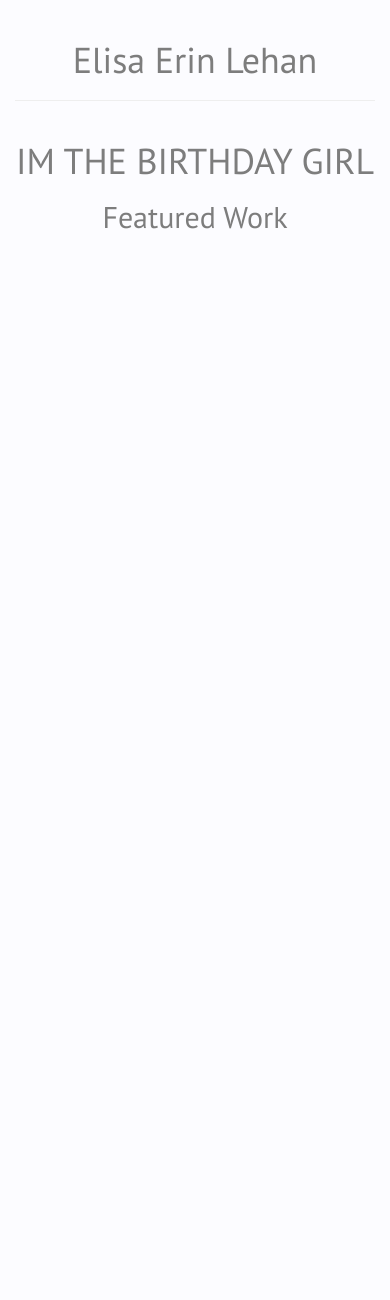
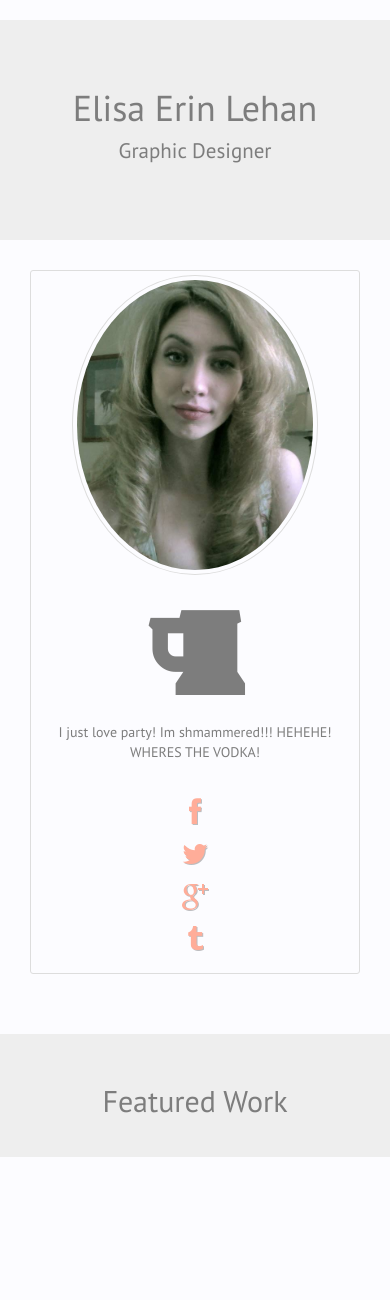
Before and after one commit to goldhand/art-portfolio, a Django app: template art-portfolio/templates/pages/home.html in a window 390 px wide. Shown: the part 97-1397 px from the top of the page. Before the commit the page ends 326 px from the top, so only its background shows below. Run offline with Django 3.2, Linux system fonts and the light colour scheme; the template is opened without the code that fills it, so the values that code supplies are empty; some libraries are stand-ins or nearby versions.

Commit message:
adds home designs

```diff
--- a/art-portfolio/templates/base.html
+++ b/art-portfolio/templates/base.html
@@ -85,7 +85,15 @@
 
       </div>
     </div>
+<div class="jumbotron">
+  <div class="container">
+<div class="page-header">
+<h1 class="center-text">{% block page_title %}{% endblock page_title %}</h1>
 
+<p class="lead center-text">{% block page_description %}{% endblock page_description %}</p>
+</div>
+</div>
+</div>
     <div class="container">
 
       {% if messages %}
@@ -93,10 +101,6 @@
               <div class="alert {% if message.tags %}alert-{{ message.tags }}"{% endif %}>{{ message }}</div>
           {% endfor %}
       {% endif %}
-
-<h1 class="center-text">{% block page_title %}{% endblock page_title %}</h1>
-<hr>
-<p class="lead center-text">{% block page_description %}{% endblock page_description %}</p>
 <div class="center-div center-text">
     {% block breadcrumb %}{% endblock breadcrumb %}
 </div>
--- a/art-portfolio/templates/pages/home.html
+++ b/art-portfolio/templates/pages/home.html
@@ -1,13 +1,49 @@
 {% extends "base.html" %}
-{% load thumbnail %}
+{% load thumbnail staticfiles %}
 
 {% block page_title %}Elisa Erin Lehan{% endblock page_title %}
+{% block page_description %}Graphic Designer{% endblock page_description %}
+{% block content %}
 
-{% block content %}
-<h1 class="center-text">IM THE BIRTHDAY GIRL</h1>
-<!-- Fade Slider -->
-        <div class="col-sm-12">
-          <h2 class="center-text">Featured Work</h2>
+
+                <div class="col-md-4 col-md-offset-4">
+                  <div class="thumbnail">
+
+                    <img src="{% static 'img/elisa_erin.jpg' %}" alt="" class="img-circle img-thumbnail img-responsive" style="max-height: 300px;">
+
+                    <div class="caption center-text">
+                      <h1><i class="fa fa-beer fa-3x"></i></h1>
+                      <p>I just love party! Im shmammered!!! HEHEHE! WHERES THE VODKA!</p>
+                      <br>
+
+                      <div class="row">
+                      <div class="col-sm-3">
+                        <a href="#" class="btn btn-link"><em class="fa fa-facebook fa-2x"></em></a>
+                      </div>
+                      <div class="col-sm-3">
+                        <a href="#" class="btn btn-link"><em class="fa fa-twitter fa-2x"></em></a>
+                      </div>
+                      <div class="col-sm-3">
+                        <a href="#" class="btn btn-link"><em class="fa fa-google-plus fa-2x"></em></a>
+                      </div>
+                      <div class="col-sm-3">
+                        <a href="#" class="btn btn-link"><em class="fa fa-tumblr fa-2x"></em></a>
+                      </div>
+                    </div>
+                    </div>
+                  </div>
+                </div>
+             <div class="clearfix"></div>
+              <br><br>
+
+
+</div>
+<div class="jumbotron" style="margin-bottom:0;">
+
+<h2 class="center-text">Featured Work</h2>
+</div>
+<div>
+
           <div id="myFadeCarousel" class="carousel fade">
             <ol class="carousel-indicators">
 			{% for img in image_list %}
@@ -18,18 +54,20 @@
             	{% for image in image_list %}
               <!-- Slide -->
               <div class="item{% if forloop.first %} active{% endif %}">
-			{% thumbnail image.image "1200x500" crop="center" as im %}
+			{% thumbnail image.image "1500x500" crop="center" as im %}
 
                     <img class="" {% if image.title %} alt="{{ image.title }}" {% endif %} src="{{ im.url }}">
 
 
             {% endthumbnail %}
 
-                <div class="carousel-caption caption-right">
+                <div class="carousel-caption caption-center">
                  	{% if image.title %}
-                  	<h4 class="carousel-caption-heading">
-                    	<a href="{% include "imagestore/image-href.html" %}">{{ image.title }}</a>
-                 	</h4>
+                  	<h3 class="carousel-caption-heading">
+                    	<a href="{% include "imagestore/image-href.html" %}" style="color:#f7f7f7;">
+                        {{ image.title }}
+                      </a>
+                 	</h3>
                   	{% endif %}
 
                   <p>{{ image.description }}</p>
```
Also changed, not shown: art-portfolio/imagestore/templates/imagestore/album_list.html (+5 -2 lines), art-portfolio/imagestore/templates/imagestore/image_list.html (+13 -9 lines), art-portfolio/static/img/elisa_erin.jpg (added), 14 other files.
